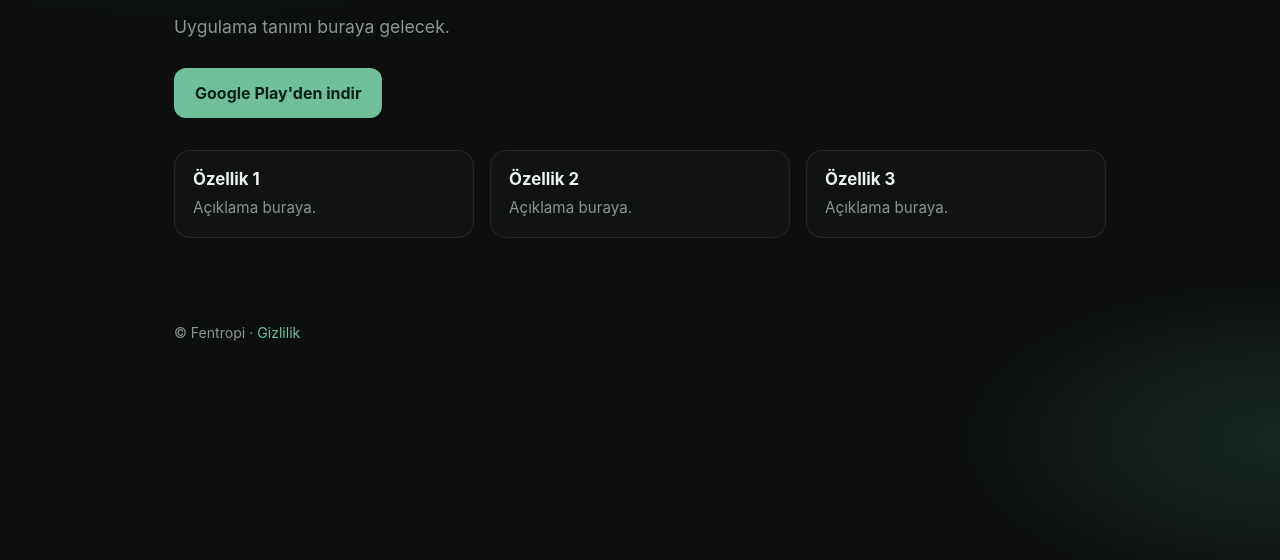
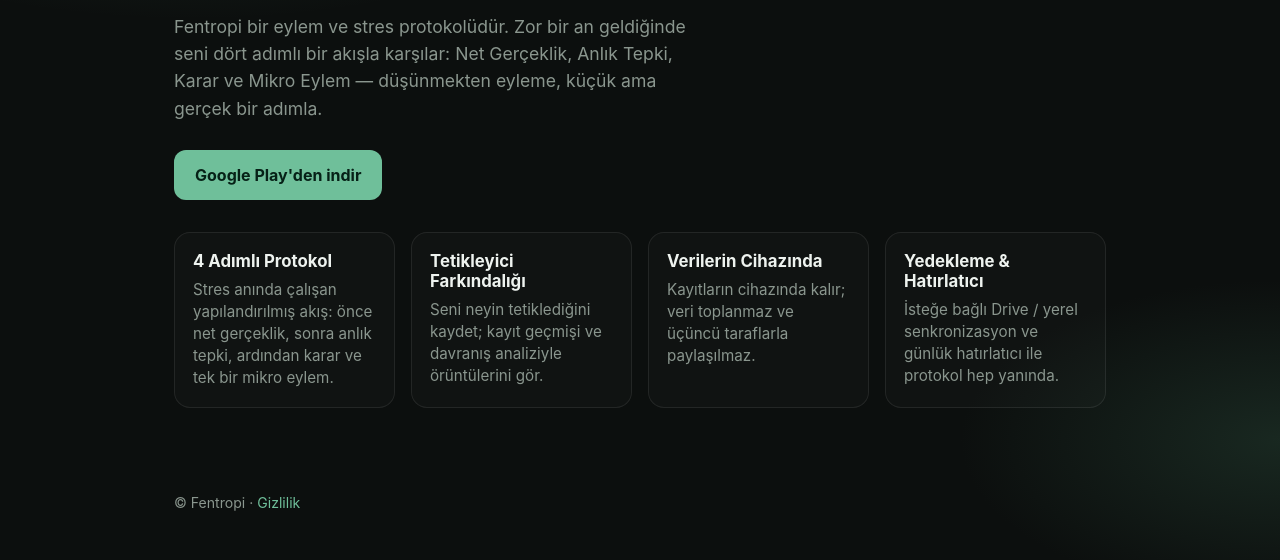
Before and after one commit to yucelgultepe/fentropi-site, a plain HTML site: page _drafts/uygulama.html in a window 1280 px wide. Shown: the part 200-760 px from the top of the page. Drawn offline with Linux system fonts and the light colour scheme.

Commit message:
Uygulama sayfası: gerçek Play Store linki + mağaza açıklamasından tanım ve özellikler
Co-authored-by: arena-agent <297053741+arena-agent@users.noreply.github.com>

```diff
--- a/_drafts/uygulama.html
+++ b/_drafts/uygulama.html
@@ -4,14 +4,14 @@
   <!--
     TASLAK — YAYINLANMAZ (bu dosya _drafts/ içinde).
     Yayına geçerken: uygulama/index.html olarak taşı.
-    TODO: Play Store linki (aşağıda href="#" olan yer), uygulama tanımı,
-    özellik listesi ve ekran görüntüleri eklenecek.
+    Play Store linki ve tanım Play Store sayfasından alındı (17 Kas 2026).
+    TODO: ekran görüntüleri eklenecek (Play Store'da 5 görsel mevcut).
   -->
   <meta charset="UTF-8" />
   <meta name="viewport" content="width=device-width, initial-scale=1" />
   <title>Fentropi — Android Uygulaması</title>
   <meta name="robots" content="noindex" />
-  <meta name="description" content="Fentropi Android uygulaması — Google Play'de." />
+  <meta name="description" content="Fentropi — Android için eylem ve stres protokolü. Google Play'de." />
   <style>
     :root { --bg:#0c0f0e; --ink:#eef3ef; --muted:#8a968e; --line:rgba(255,255,255,.08); --accent:#6fbf9a; --accent-ink:#062117; }
     * { box-sizing:border-box; }
@@ -48,19 +48,18 @@
     <p class="eyebrow">Android Uygulaması</p>
     <h1>Fentropi</h1>
     <p class="lede">
-      <!-- TODO: Uygulamanın 1-2 cümlelik tanımı (Play Store açıklamasından alınabilir) -->
-      Uygulama tanımı buraya gelecek.
+      Fentropi bir eylem ve stres protokolüdür. Zor bir an geldiğinde seni dört
+      adımlı bir akışla karşılar: Net Gerçeklik, Anlık Tepki, Karar ve Mikro Eylem —
+      düşünmekten eyleme, küçük ama gerçek bir adımla.
     </p>
-    <!-- TODO: href="#" yerine Play Store bağlantısı:
-         https://play.google.com/store/apps/details?id=PAKET_ADI -->
-    <a class="btn primary" href="#" rel="noopener">Google Play'den indir</a>
+    <a class="btn primary" href="https://play.google.com/store/apps/details?id=com.fentropi" rel="noopener">Google Play'den indir</a>
   </main>
 
   <section class="features">
-    <!-- TODO: Gerçek özelliklerle değiştirilecek (3-4 kart yeterli) -->
-    <div><h2>Özellik 1</h2><p>Açıklama buraya.</p></div>
-    <div><h2>Özellik 2</h2><p>Açıklama buraya.</p></div>
-    <div><h2>Özellik 3</h2><p>Açıklama buraya.</p></div>
+    <div><h2>4 Adımlı Protokol</h2><p>Stres anında çalışan yapılandırılmış akış: önce net gerçeklik, sonra anlık tepki, ardından karar ve tek bir mikro eylem.</p></div>
+    <div><h2>Tetikleyici Farkındalığı</h2><p>Seni neyin tetiklediğini kaydet; kayıt geçmişi ve davranış analiziyle örüntülerini gör.</p></div>
+    <div><h2>Verilerin Cihazında</h2><p>Kayıtların cihazında kalır; veri toplanmaz ve üçüncü taraflarla paylaşılmaz.</p></div>
+    <div><h2>Yedekleme &amp; Hatırlatıcı</h2><p>İsteğe bağlı Drive / yerel senkronizasyon ve günlük hatırlatıcı ile protokol hep yanında.</p></div>
   </section>
 
   <footer>
```
